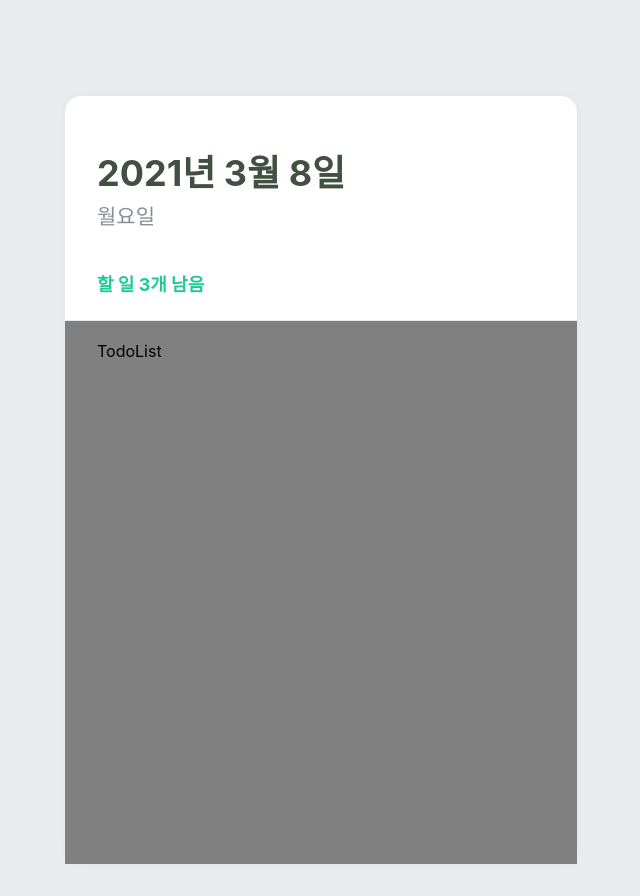
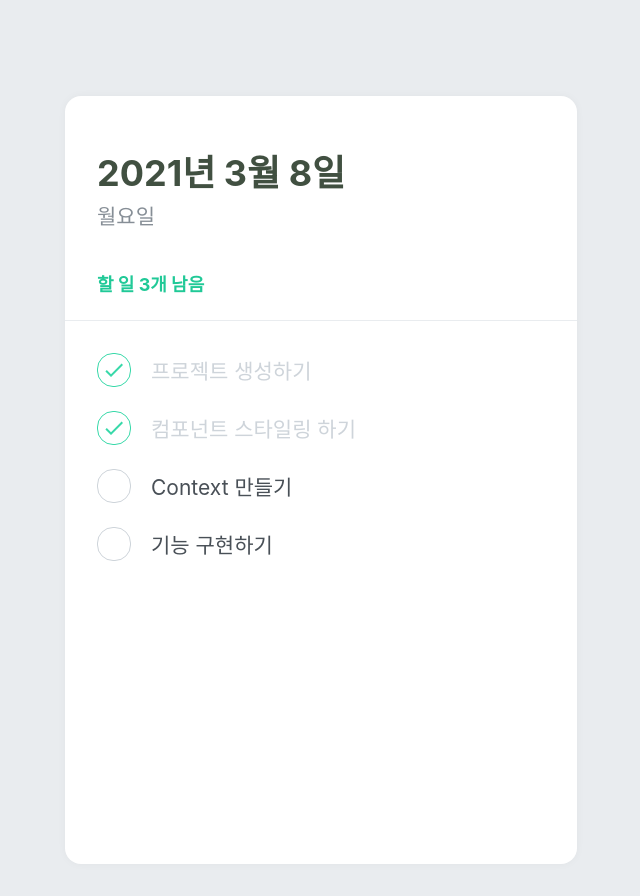
Before and after one commit to manggong/modern_react, a React (Create React App) app in the folder mashup-todolist/: page / in a window 1280 px wide. Shown: the whole page, without its empty margins (319-959 px from the left). Built offline with nearby package versions, Linux system fonts and the light colour scheme.

Commit message:
add TodoItem

```diff
--- /dev/null
+++ b/mashup-todolist/src/components/TodoItem.js
@@ -0,0 +1,74 @@
+import React from 'react'
+import styled, { css } from 'styled-components'
+import { MdDone, MdDelete } from 'react-icons/md'
+
+const Remove = styled.div`
+  display: flex;
+  align-items: center;
+  justify-content: center;
+  color: #dee2e6;
+  font-size: 24px;
+  cursor: pointer;
+  &:hover {
+    color: #ff6b6b;
+  }
+  display: none;
+`
+
+const TodoItemBlock = styled.div`
+  display: flex;
+  align-items: center;
+  padding-top: 12px;
+  padding-bottom: 12px;
+
+  &:hover {
+    ${Remove} {
+      display: initial;
+    }
+  }
+`
+
+const CheckCircle = styled.div`
+  width: 32px;
+  height: 32px;
+  border-radius: 16px;
+  border: 1px solid #ced4da;
+  font-size: 24px;
+  display: flex;
+  align-items: center;
+  justify-content: center;
+  margin-right: 20px;
+  cursor: pointer;
+  ${props =>
+    props.done &&
+    css`
+      border: 1px solid #38d9a9;
+      color: #38d9a9;
+    `}
+`
+
+const Text = styled.div`
+  flex: 1;
+  font-size: 21px;
+  color: #495057;
+  ${props =>
+    props.done &&
+    css`
+      color: #ced4da
+    `}
+`
+
+function TodoItem({ id, done, text }) {
+  return (
+    <TodoItemBlock>
+      <CheckCircle done={done}>{done && <MdDone/>}</CheckCircle>
+      <Text done={done}>{text}</Text>
+      <Remove>
+        <MdDelete/>
+      </Remove>
+    </TodoItemBlock>
+  )
+}
+
+
+export default TodoItem
--- a/mashup-todolist/src/components/TodoList.js
+++ b/mashup-todolist/src/components/TodoList.js
@@ -1,16 +1,24 @@
 import React from 'react'
 import styled from 'styled-components'
+import TodoItem from './TodoItem'
 
-const TodoListBlick = styled.div`
+const TodoListBlock = styled.div`
   flex: 1;
   padding: 20px 32px;
   padding-bottom: 48px;
   overflow-y: auto;
-  background: gray;
+  //background: gray;
 `
 
 function TodoList() {
-  return <TodoListBlick>TodoList</TodoListBlick>
+  return (
+    <TodoListBlock>
+      <TodoItem text="프로젝트 생성하기" done={true} />
+      <TodoItem text="컴포넌트 스타일링 하기" done={true} />
+      <TodoItem text="Context 만들기" done={false} />
+      <TodoItem text="기능 구현하기" done={false} />
+    </TodoListBlock>
+  );
 }
 
 export default TodoList
```
